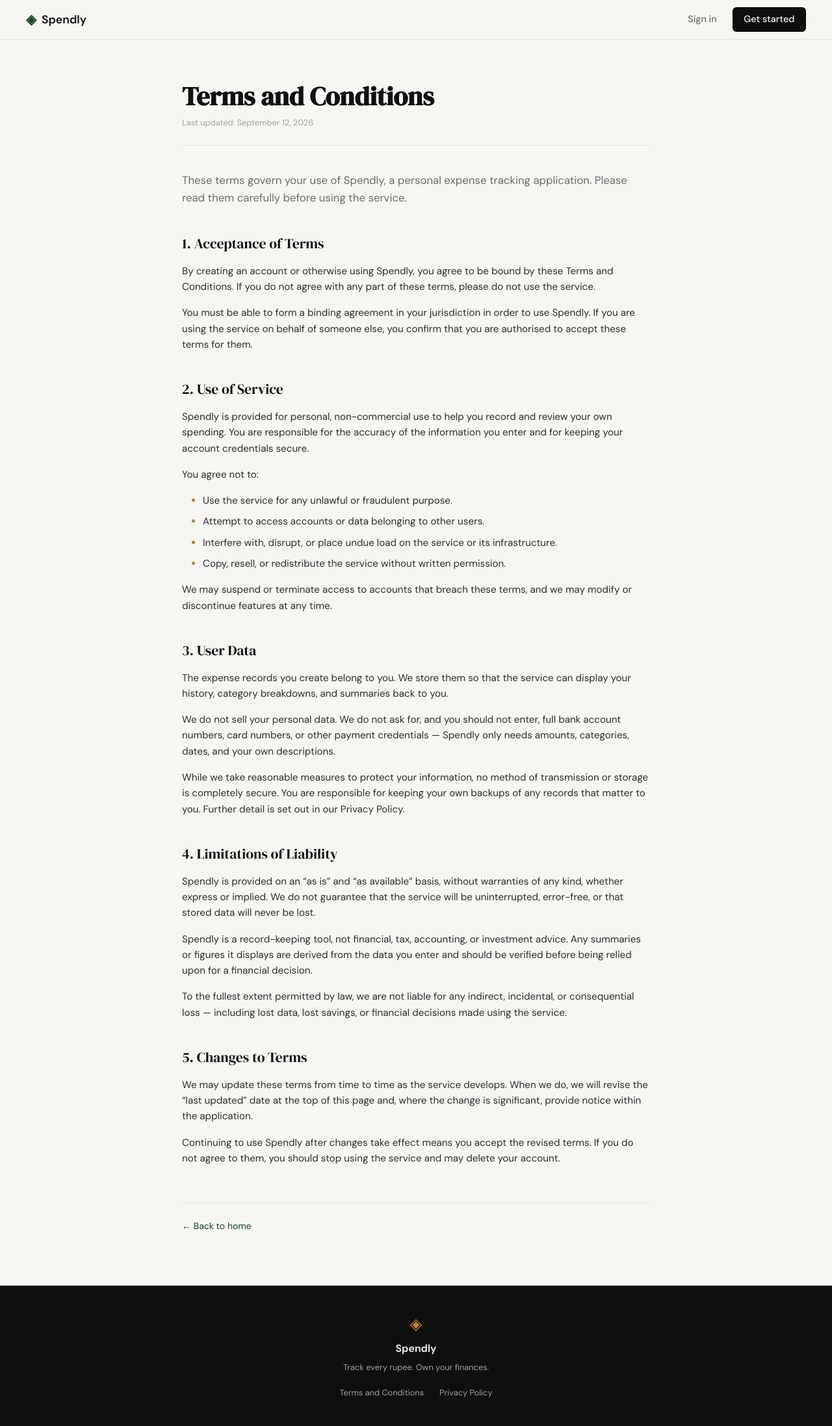
After one commit to rudraksh-sindwani/spendly, a Flask app: page /terms in a window 1280 px wide. The commit adds this page. Shown: the whole page at 65% size. Run offline with Flask 3, Linux system fonts and the light colour scheme.

Commit message:
landing: add terms and conditions page and route

```diff
--- a/app.py
+++ b/app.py
@@ -20,6 +20,11 @@ def register():
 @app.route("/login")
 def login():
     return render_template("login.html")
+
+
+@app.route("/terms")
+def terms():
+    return render_template("terms.html")
 
 
 # ------------------------------------------------------------------ #
--- a/static/css/style.css
+++ b/static/css/style.css
@@ -507,6 +507,95 @@ a { color: inherit; text-decoration: none; }
     color: var(--ink-faint);
 }
 
+.footer-links {
+    display: flex;
+    flex-wrap: wrap;
+    justify-content: center;
+    gap: 1.5rem;
+    margin-top: 0.75rem;
+}
+
+.footer-links a {
+    font-size: 0.8rem;
+    color: var(--ink-faint);
+    transition: color 0.2s;
+}
+
+.footer-links a:hover { color: var(--paper); }
+
+/* ------------------------------------------------------------------ */
+/* Legal pages                                                         */
+/* ------------------------------------------------------------------ */
+
+.legal-section {
+    padding: 4rem 2rem 5rem;
+}
+
+.legal-container {
+    max-width: 720px;
+    margin: 0 auto;
+}
+
+.legal-header {
+    margin-bottom: 2.5rem;
+    padding-bottom: 1.5rem;
+    border-bottom: 1px solid var(--border);
+}
+
+.legal-title {
+    font-family: var(--font-display);
+    font-size: 2.5rem;
+    line-height: 1.15;
+    color: var(--ink);
+    margin-bottom: 0.5rem;
+}
+
+.legal-updated {
+    font-size: 0.8rem;
+    color: var(--ink-faint);
+}
+
+.legal-body {
+    color: var(--ink-soft);
+    font-size: 0.95rem;
+}
+
+.legal-intro {
+    font-size: 1.05rem;
+    color: var(--ink-muted);
+    margin-bottom: 2.5rem;
+}
+
+.legal-body h2 {
+    font-family: var(--font-display);
+    font-size: 1.35rem;
+    font-weight: 400;
+    color: var(--ink);
+    margin: 2.5rem 0 0.75rem;
+}
+
+.legal-body p { margin-bottom: 1rem; }
+
+.legal-body ul {
+    margin: 0 0 1rem 1.25rem;
+    padding-left: 0.75rem;
+}
+
+.legal-body li { margin-bottom: 0.5rem; }
+
+.legal-body li::marker { color: var(--accent-2); }
+
+.legal-back {
+    margin-top: 3.5rem;
+    padding-top: 1.5rem;
+    border-top: 1px solid var(--border);
+    font-size: 0.875rem;
+}
+
+.legal-back a { color: var(--accent); }
+
+.legal-back a:hover { text-decoration: underline; }
+
 /* ------------------------------------------------------------------ */
 /* Responsive                                                          */
 /* ------------------------------------------------------------------ */
@@ -527,4 +616,7 @@ a { color: inherit; text-decoration: none; }
 @media (max-width: 600px) {
     .nav-links a:not(.nav-cta) { display: none; }
     .hero { padding: 3rem 1rem 2rem; }
+
+    .legal-section { padding: 2.5rem 1rem 3rem; }
+    .legal-title { font-size: 1.875rem; }
 }
--- a/templates/base.html
+++ b/templates/base.html
@@ -34,8 +34,10 @@
             <span class="brand-icon">◈</span>
             <span class="footer-name">Spendly</span>
             <p class="footer-copy">Track every rupee. Own your finances.</p>
-            <a href="#">Terms and Conditions</a>
-            <a href="#">Privacy Policy</a>
+            <div class="footer-links">
+                <a href="{{ url_for('terms') }}">Terms and Conditions</a>
+                <a href="#">Privacy Policy</a>
+            </div>
         </div>
     </footer>
 
--- /dev/null
+++ b/templates/terms.html
@@ -0,0 +1,109 @@
+{% extends "base.html" %}
+
+{% block title %}Terms and Conditions — Spendly{% endblock %}
+
+{% block content %}
+
+<section class="legal-section">
+    <div class="legal-container">
+
+        <header class="legal-header">
+            <h1 class="legal-title">Terms and Conditions</h1>
+            <p class="legal-updated">Last updated: September 12, 2026</p>
+        </header>
+
+        <div class="legal-body">
+            <p class="legal-intro">
+                These terms govern your use of Spendly, a personal expense tracking
+                application. Please read them carefully before using the service.
+            </p>
+
+            <h2>1. Acceptance of Terms</h2>
+            <p>
+                By creating an account or otherwise using Spendly, you agree to be bound
+                by these Terms and Conditions. If you do not agree with any part of these
+                terms, please do not use the service.
+            </p>
+            <p>
+                You must be able to form a binding agreement in your jurisdiction in order
+                to use Spendly. If you are using the service on behalf of someone else,
+                you confirm that you are authorised to accept these terms for them.
+            </p>
+
+            <h2>2. Use of Service</h2>
+            <p>
+                Spendly is provided for personal, non-commercial use to help you record and
+                review your own spending. You are responsible for the accuracy of the
+                information you enter and for keeping your account credentials secure.
+            </p>
+            <p>You agree not to:</p>
+            <ul>
+                <li>Use the service for any unlawful or fraudulent purpose.</li>
+                <li>Attempt to access accounts or data belonging to other users.</li>
+                <li>Interfere with, disrupt, or place undue load on the service or its infrastructure.</li>
+                <li>Copy, resell, or redistribute the service without written permission.</li>
+            </ul>
+            <p>
+                We may suspend or terminate access to accounts that breach these terms, and
+                we may modify or discontinue features at any time.
+            </p>
+
+            <h2>3. User Data</h2>
+            <p>
+                The expense records you create belong to you. We store them so that the
+                service can display your history, category breakdowns, and summaries back
+                to you.
+            </p>
+            <p>
+                We do not sell your personal data. We do not ask for, and you should not
+                enter, full bank account numbers, card numbers, or other payment
+                credentials — Spendly only needs amounts, categories, dates, and your own
+                descriptions.
+            </p>
+            <p>
+                While we take reasonable measures to protect your information, no method of
+                transmission or storage is completely secure. You are responsible for
+                keeping your own backups of any records that matter to you. Further detail
+                is set out in our Privacy Policy.
+            </p>
+
+            <h2>4. Limitations of Liability</h2>
+            <p>
+                Spendly is provided on an &ldquo;as is&rdquo; and &ldquo;as available&rdquo; basis, without
+                warranties of any kind, whether express or implied. We do not guarantee
+                that the service will be uninterrupted, error-free, or that stored data
+                will never be lost.
+            </p>
+            <p>
+                Spendly is a record-keeping tool, not financial, tax, accounting, or
+                investment advice. Any summaries or figures it displays are derived from the
+                data you enter and should be verified before being relied upon for a
+                financial decision.
+            </p>
+            <p>
+                To the fullest extent permitted by law, we are not liable for any indirect,
+                incidental, or consequential loss — including lost data, lost savings, or
+                financial decisions made using the service.
+            </p>
+
+            <h2>5. Changes to Terms</h2>
+            <p>
+                We may update these terms from time to time as the service develops. When we
+                do, we will revise the &ldquo;last updated&rdquo; date at the top of this page and, where
+                the change is significant, provide notice within the application.
+            </p>
+            <p>
+                Continuing to use Spendly after changes take effect means you accept the
+                revised terms. If you do not agree to them, you should stop using the
+                service and may delete your account.
+            </p>
+        </div>
+
+        <p class="legal-back">
+            <a href="{{ url_for('landing') }}">← Back to home</a>
+        </p>
+
+    </div>
+</section>
+
+{% endblock %}
```
